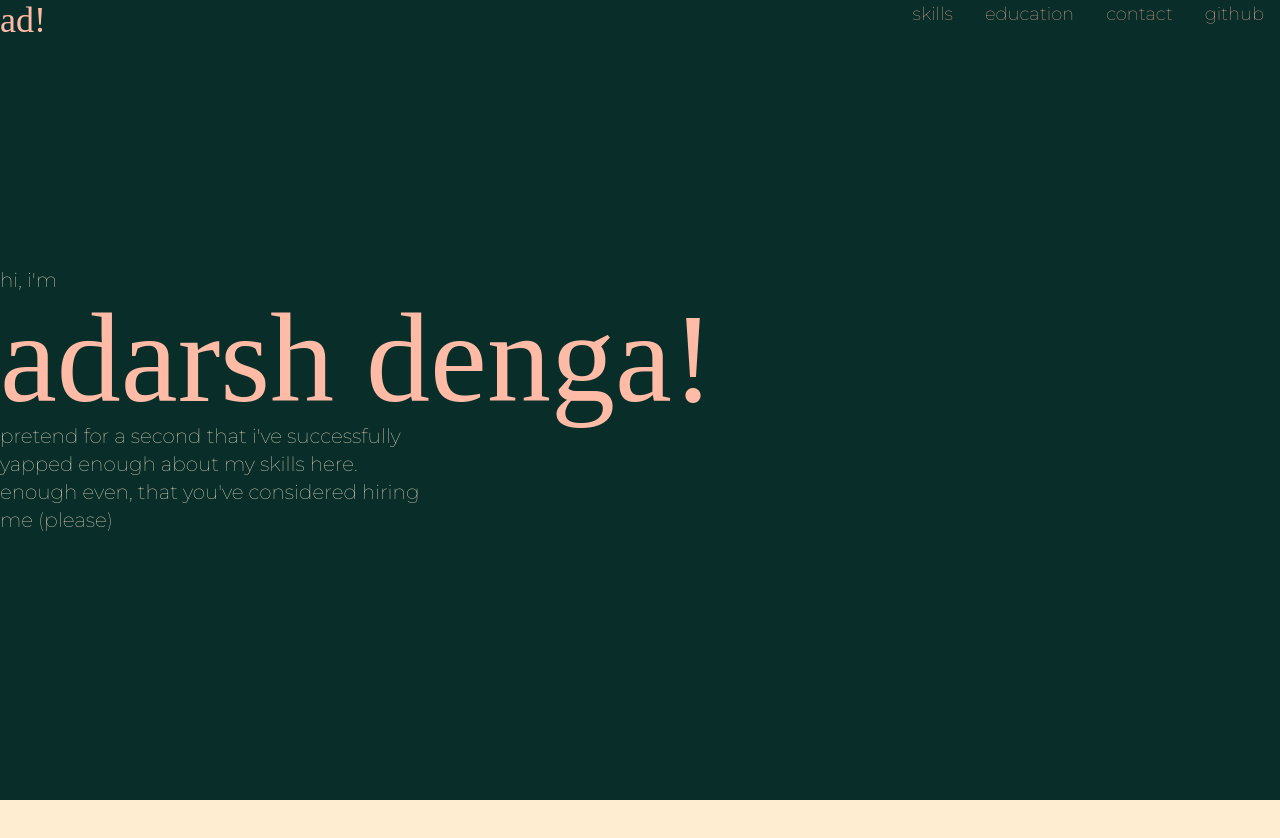
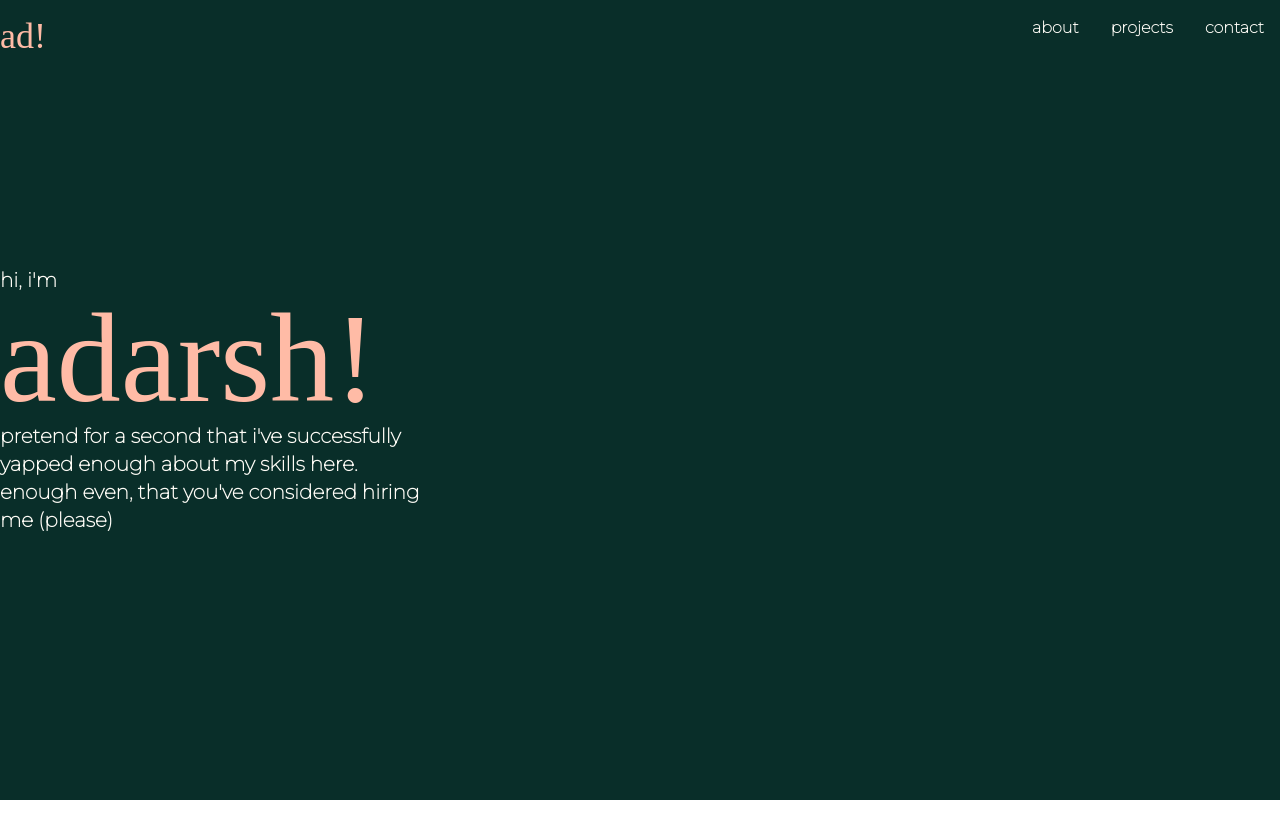
Before and after one commit to adarshdenga/addie-portfolio, a React (Vite) app: page / in a window 1280 px wide. Shown: the top 838 px of the page. After the commit the page ends 800 px from the top, so only its background shows below. Built offline with nearby package versions, Linux system fonts and the light colour scheme; a web font is replaced by a local one.

Commit message:
Added empty pages for all sections, colors changed, <a> tags now have hover effect

```diff
--- a/src/App.tsx
+++ b/src/App.tsx
@@ -1,13 +1,11 @@
 import Header from "./components/Header";
-import About from "./components/About";
-import Projects from "./components/Projects";
+import Landing from "./components/Landing";
 
 export default function App() {
   return (
     <>
       <Header />
-      <About />
-      <Projects />
+      <Landing />
     </>
   );
 }
--- a/src/components/About.tsx
+++ /dev/null
@@ -1,9 +0,0 @@
-import Bio from "./Bio";
-
-export default function About() {
-  return (
-    <div className="h-screen w-screen max-h-full max-w-full items-center justify-center bg-o-green">
-      <Bio></Bio>
-    </div>
-  );
-}
--- a/src/components/Bio.tsx
+++ b/src/components/Bio.tsx
@@ -1,9 +1,11 @@
 export default function Bio() {
   return (
     <div className="container mx-auto flex flex-col h-full justify-center">
-      <div className="font-montserrat text-chiffon text-xl">hi, i'm</div>
-      <div className="font-arsenica text-salmon text-9xl">adarsh denga!</div>
-      <div className="font-montserrat text-chiffon text-xl w-1/3">
+      <div className="font-montserrat font-bold text-cloudwhite text-xl">
+        hi, i'm
+      </div>
+      <div className="font-arsenica text-salmon text-9xl">adarsh!</div>
+      <div className="font-montserrat font-bold text-cloudwhite text-xl w-1/3">
         pretend for a second that i've successfully yapped enough about my
         skills here. enough even, that you've considered hiring me (please)
       </div>
--- a/src/components/Header.tsx
+++ b/src/components/Header.tsx
@@ -1,11 +1,26 @@
 export default function Header() {
-  const links = ["skills", "education", "contact", "github"];
+  const links = ["about", "projects", "contact"];
+
+  function StrikeThrough(event: any) {
+    event.target.className = "m-4 font-bold overline";
+  }
+
+  function DeStrikeThrough(event: any) {
+    event.target.className = "m-4 font-bold";
+  }
+
   return (
-    <header className="fixed container inset-x-0 flex flex-row justify-between bg-transparent text-salmon">
-      <div className="font-rozha text-4xl">ad!</div>
-      <div className="font-montserrat justify-between">
+    <header className="fixed container inset-x-0 py-4 flex flex-row justify-between">
+      <div className="font-arsenica text-4xl text-salmon">ad!</div>
+      <div className="font-montserrat justify-between text-cloudwhite">
         {links.map((link) => (
-          <a className="m-4 text-lg">{link}</a>
+          <a
+            className={"m-4 font-bold"}
+            onMouseOver={StrikeThrough}
+            onMouseOut={DeStrikeThrough}
+          >
+            {link}
+          </a>
         ))}
       </div>
     </header>
--- /dev/null
+++ b/src/components/Landing.tsx
@@ -0,0 +1,9 @@
+import Bio from "./Bio";
+
+export default function Landing() {
+  return (
+    <div className="h-screen w-screen max-h-full max-w-full items-center justify-center bg-o-green">
+      <Bio></Bio>
+    </div>
+  );
+}
--- a/tailwind.config.js
+++ b/tailwind.config.js
@@ -31,6 +31,7 @@ export default {
       'cloudwhite': '#fefcf6',
       'freshcream': '#f4efe6',
       'miracle': '#F8E3CC',
+      'waller': '#ECE7E1',
       // blues
       'skyblue': '#d6e0e2',
       'midnight': '#162a2c',
@@ -47,6 +48,10 @@ export default {
       'o-yellw': '#D59C41',
       'o-beige': '#F5E9E4',
 
+      // grayscale(ish)
+      'slate': '#1A1818',
+
+
     }
   },
   plugins: [],
```
Also changed, not shown: src/components/Contact.tsx (added).
